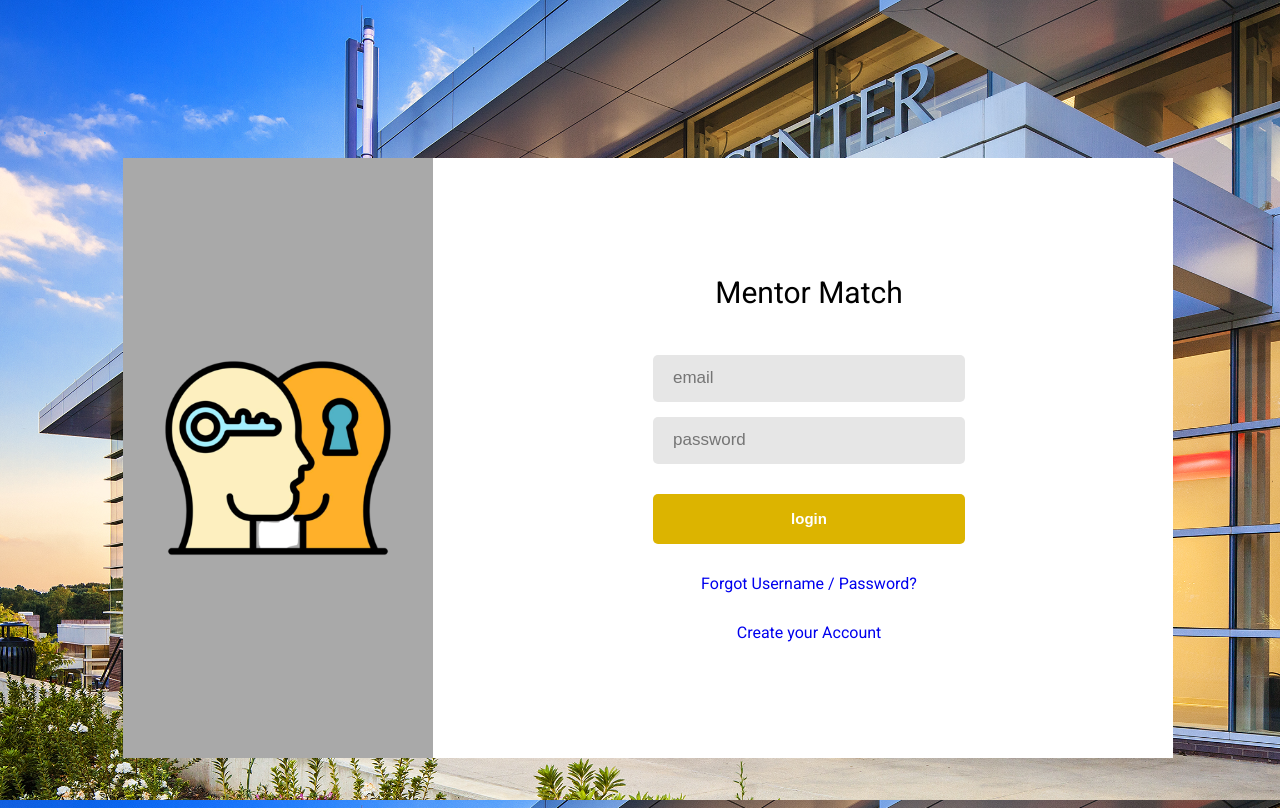
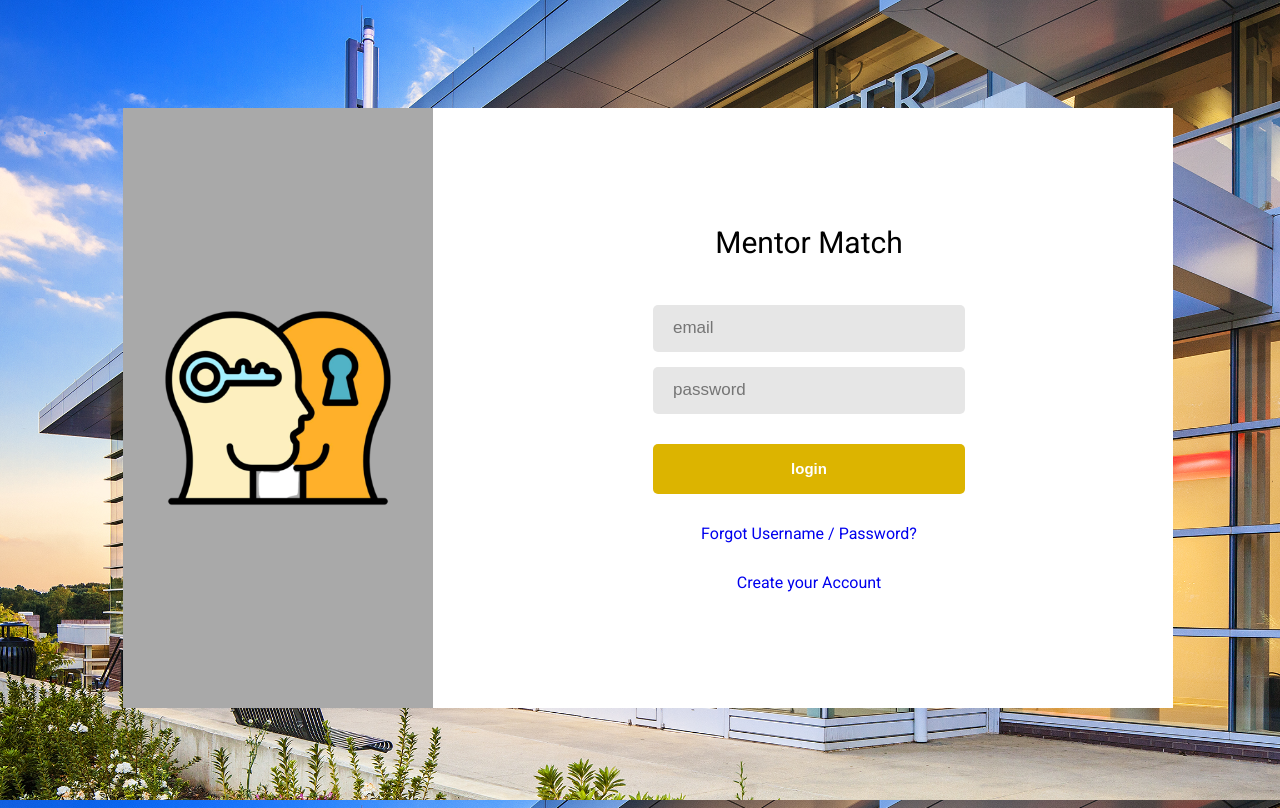
Before and after one commit to KSUMentorshipMatching/INDY-7-Mentorship-App, a Flask app: page / in a window 1280 px wide. Run offline with Flask 3, Linux system fonts and the light colour scheme.

Commit message:
Update index.css

```diff
--- a/static/Styles/index.css
+++ b/static/Styles/index.css
@@ -29,7 +29,7 @@ body {
   align-items: center;
   height: 600px;
   width: 800px;
-  margin-top: 150px;
+  margin-top: 100px;
   padding-right: 250px;
 }
 
```
